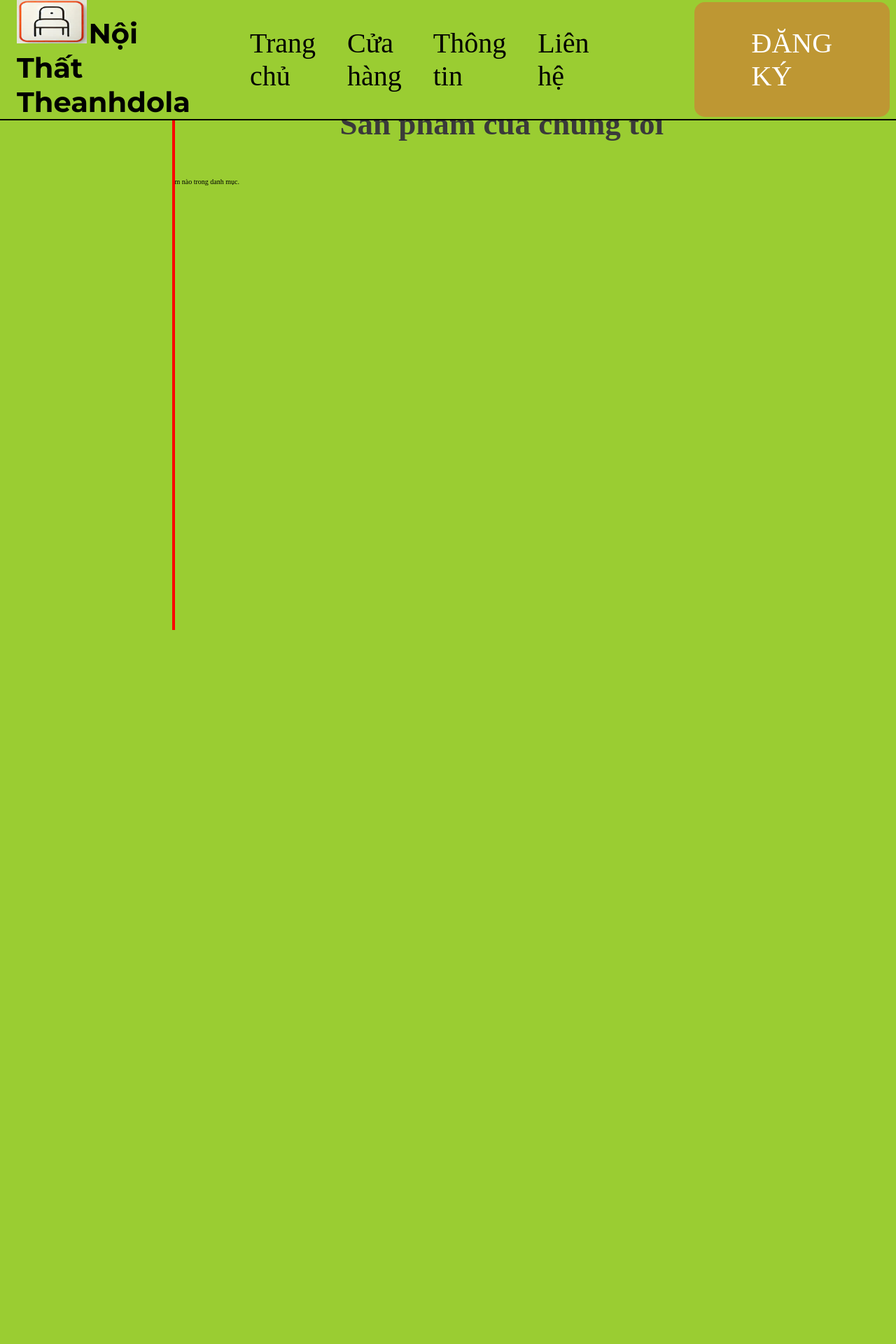
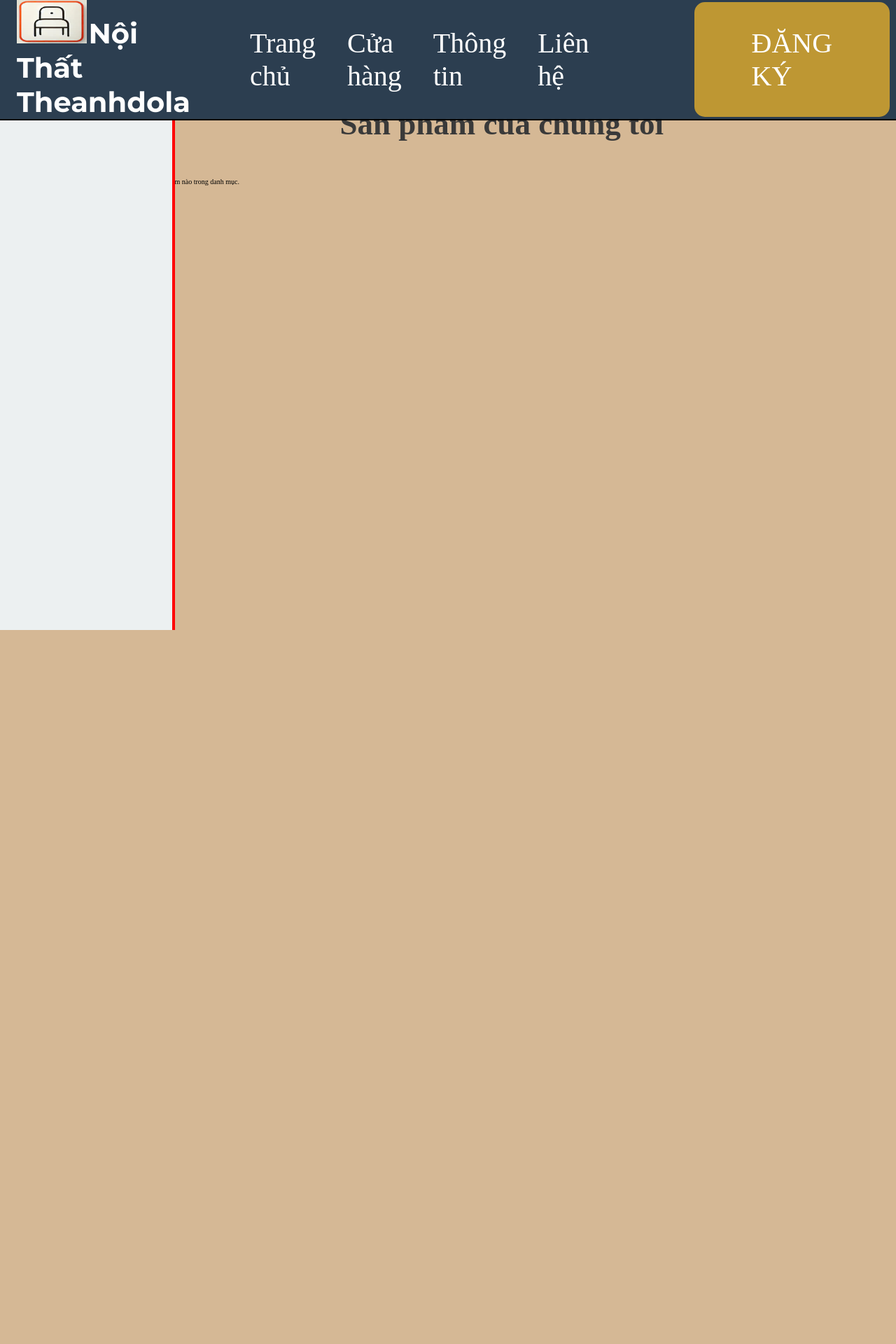
Before and after one commit to BossHoder/BanNoiThat, a PHP site: page / in a window 1280 px wide. Shown: the top 1920 px of the page at 70% size. Run offline with PHP 8.4, Linux system fonts and the light colour scheme; data that the repository does not hold is empty.

Commit message:
thay màu các thanh

```diff
--- a/asset/css/style.css
+++ b/asset/css/style.css
@@ -131,7 +131,7 @@
 }
 
 .nav a {
-    color: #000;
+    color: #ffffff;
     font-family: "Times New Roman", Times, serif;
     font-size: 4rem;
     padding-left: 4.5rem;
@@ -184,7 +184,7 @@
 }
 
 .company-name {
-    color: #000;
+    color: #ffffff;
     font-family: Montserrat;
     font-size: 4rem;
     font-style: normal;
@@ -294,6 +294,11 @@
     transition: background-color 0.3s ease-in-out;
     font-size: 2rem;
     margin-top: 30px;
+
+}
+
+.buy-now{
+    margin-left: 10px;
 }
 
 .add-to-cart:hover,
@@ -327,7 +332,7 @@
     left: 0; /* Đặt menu sát lề trái */
     width: 250px; /* Đặt chiều rộng của menu */
     height: 100vh; /* Chiều cao chiếm toàn bộ chiều cao màn hình */
-    background-color: yellowgreen; /* Màu nền của menu */
+    background-color: #ECF0F1; /* Màu nền của menu */
     padding: 20px;
     border-right: 4px solid red;
     z-index: 1000px;
@@ -340,7 +345,7 @@
 .nav-menu-list {
     list-style-type: none; /* Xóa dấu chấm đầu dòng */
     padding: 0;
-    background-color: yellowgreen;
+    background-color: #ECF0F1;
 }
 
 .nav-menu-list li {
--- a/index.php
+++ b/index.php
@@ -37,9 +37,9 @@
     <link rel="stylesheet" href="asset/css/style.css">
 </head>
 
-<body style="height: 5000px; background-color: yellowgreen;">
+<body style="height: 5000px; background-color: #D5B895;">
     <!-- header -->
-    <header class="header fixed" style="background-color: yellowgreen;">
+    <header class="header fixed" style="background-color: #2C3E50;">
         <div class="main-content">
             <div class="body-header">
                 <!-- logo -->
--- a/menu.php
+++ b/menu.php
@@ -4,7 +4,7 @@
 <div class="menu-loaihang">
     <div class="nav_menu" style="background-color: aliceblue">
 
-      <div style="background-color: yellowgreen;">
+      <div style="background-color: #ECF0F1;">
         <span> <a href='index.php'>Loại hàng</a></span>
       </div>
         <ul class="nav-menu-list">
```
